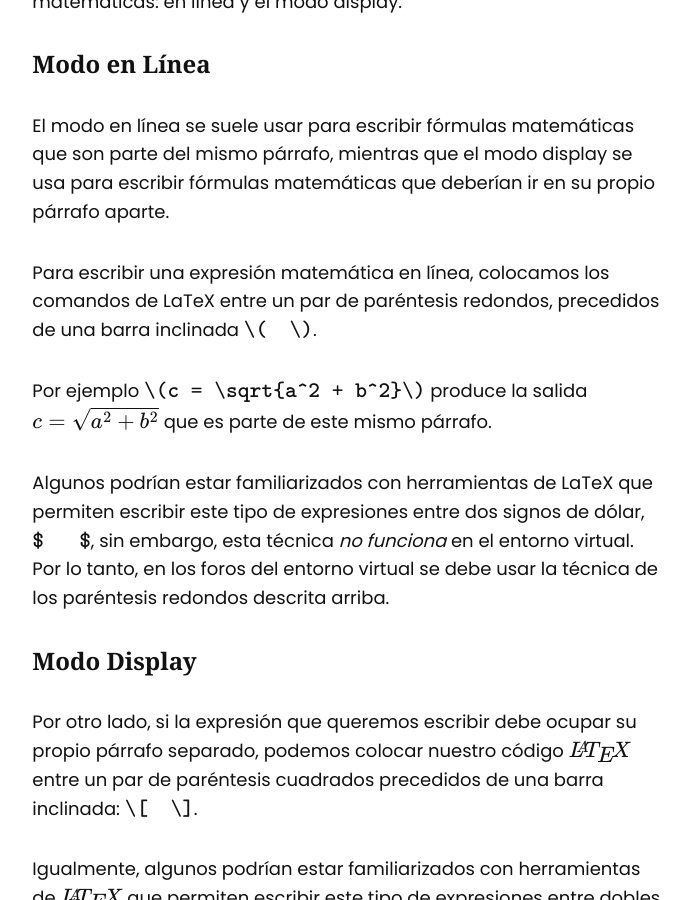
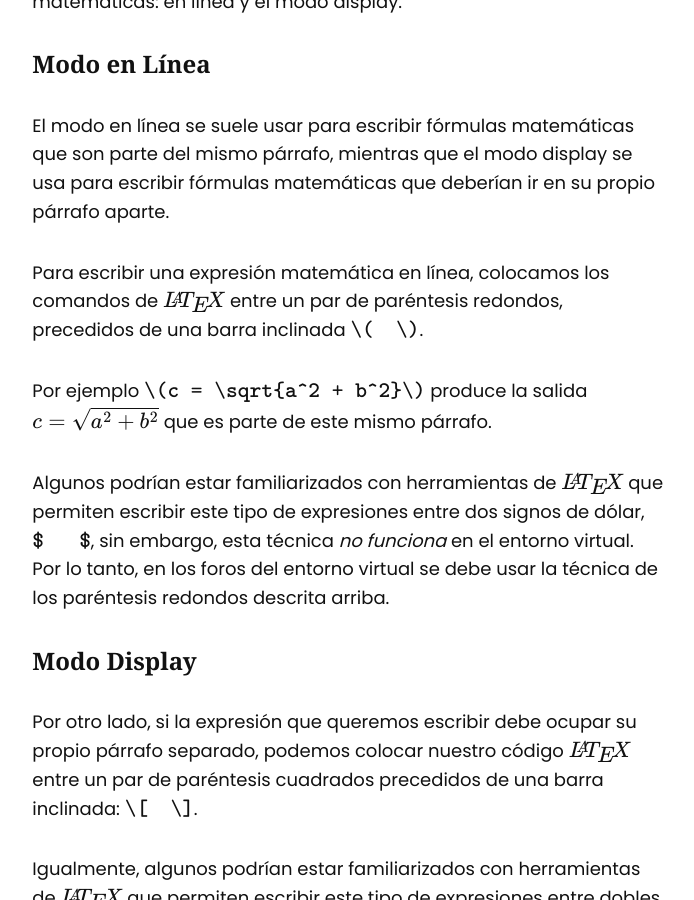
Before and after one commit to asoesem/asoesem.github.io, a Jekyll site: the page built from _posts/2023-12-06-latex-en-foro-de-consultas.md, in a window 1280 px wide and 900 px high, scrolled down 1359 px. Shown: the whole window, without its empty margins (457-1151 px from the left). Built offline with Jekyll 4.4.1, drawn with Linux system fonts in a browser that asks for light colours.

Commit message:
Mejoras menores en múltiples entradas

```diff
--- a/_posts/2023-12-06-latex-en-foro-de-consultas.md
+++ b/_posts/2023-12-06-latex-en-foro-de-consultas.md
@@ -22,11 +22,11 @@ En el foro de consultas es posible escribir expresiones en $$\LaTeX$$, el cual s
 
 El modo en línea se suele usar para escribir fórmulas matemáticas que son parte del mismo párrafo, mientras que el modo display se usa para escribir fórmulas matemáticas que deberían ir en su propio párrafo aparte.
 
-Para escribir una expresión matemática en línea, colocamos los comandos de LaTeX entre un par de paréntesis redondos, precedidos de una barra inclinada $$\texttt{\\}\texttt{(}\quad\texttt{\\}\texttt{)}$$.
+Para escribir una expresión matemática en línea, colocamos los comandos de $$\LaTeX$$ entre un par de paréntesis redondos, precedidos de una barra inclinada $$\texttt{\\}\texttt{(}\quad\texttt{\\}\texttt{)}$$.
 
 Por ejemplo $$\texttt{\\}\texttt{(} \texttt{c = \sqrt{a^2 + b^2}} \texttt{\\}\texttt{)}$$ produce la salida $$c = \sqrt{a^2 + b^2}$$ que es parte de este mismo párrafo.
 
-Algunos podrían estar familiarizados con herramientas de LaTeX que permiten escribir este tipo de expresiones entre dos signos de dólar, $$\texttt{\$   \$}$$, sin embargo, esta técnica *no funciona* en el entorno virtual. Por lo tanto, en los foros del entorno virtual se debe usar la técnica de los paréntesis redondos descrita arriba.
+Algunos podrían estar familiarizados con herramientas de $$\LaTeX$$ que permiten escribir este tipo de expresiones entre dos signos de dólar, $$\texttt{\$   \$}$$, sin embargo, esta técnica *no funciona* en el entorno virtual. Por lo tanto, en los foros del entorno virtual se debe usar la técnica de los paréntesis redondos descrita arriba.
 
 ### Modo Display
 
```
Also changed, not shown: _posts/2023-12-23-logica-y-teoria-de-conjuntos-rev.md (+5 -5 lines).
